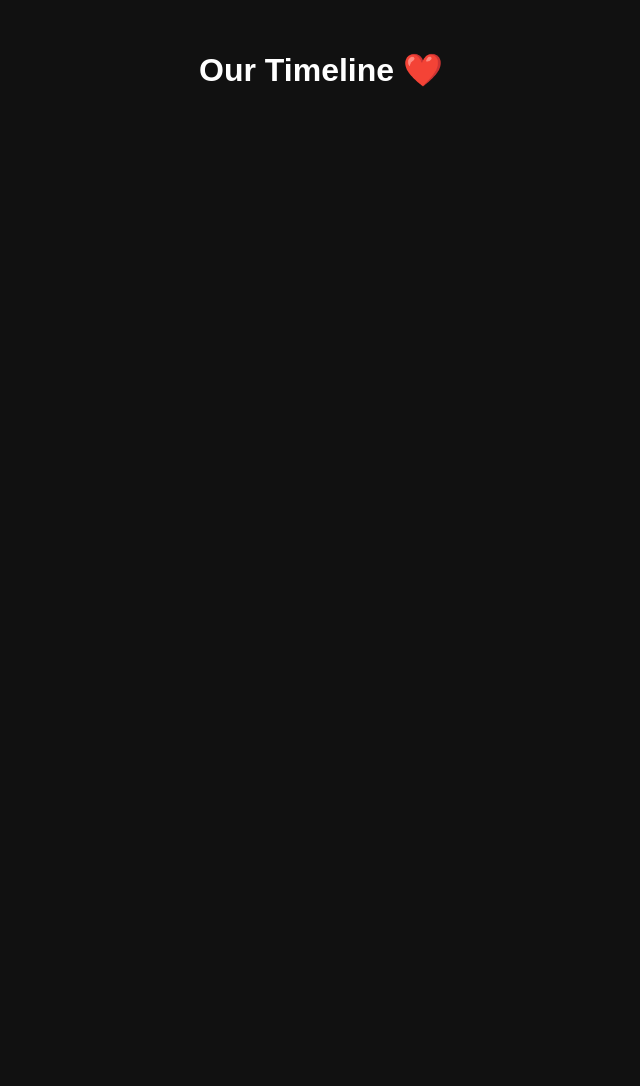
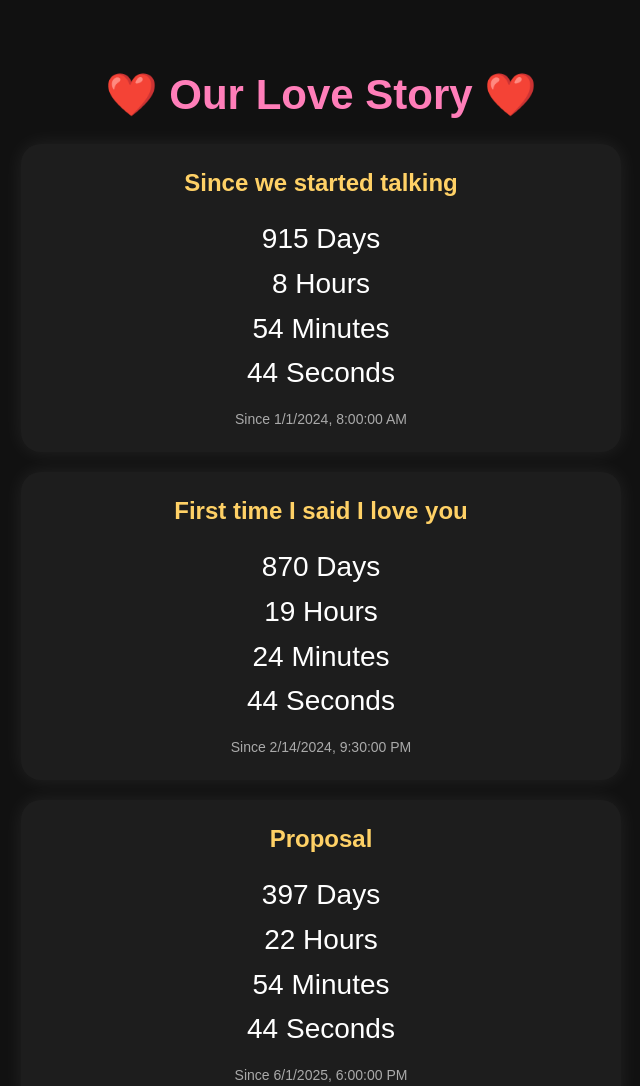
Before and after one commit to stevetcoates-prog/stevetcoates-prog.github.io, a plain HTML site: page index.html in a window 1280 px wide. Shown: the top 1086 px of the page, without its empty margins (319-959 px from the left). Before the commit the page ends 800 px from the top, so only its background shows below. Drawn offline with Linux system fonts and the light colour scheme.

Commit message:
Update index.html

```diff
--- a/index.html
+++ b/index.html
@@ -1,125 +1,150 @@
 <!DOCTYPE html>
-<html>
+<html lang="en">
 <head>
-  <title>Our Timeline</title>
+<meta charset="UTF-8">
 <meta name="viewport" content="width=device-width, initial-scale=1.0">
 
+<title>Our Timeline</title>
+
 <style>
-    body {
-      margin: 0;
-      font-family: Arial, sans-serif;
-      background: #111;
-      color: white;
-      text-align: center;
-      padding: 30px;
+body{
+    margin:0;
+    background:#111;
+    color:white;
+    font-family:Arial, Helvetica, sans-serif;
+    text-align:center;
+    padding:30px;
 }
 
-    h1 {
-      margin-bottom: 30px;
+h1{
+    color:#ff7eb9;
+    margin-top:40px;
+    margin-bottom:25px;
+    font-size:42px;
 }
 
-    .timer {
-      background: #1c1c1c;
-      border-radius: 18px;
-      padding: 25px;
-      margin: 20px auto;
-      max-width: 500px;
-      box-shadow: 0 0 20px rgba(255,255,255,0.08);
+.timer{
+    background:#1d1d1d;
+    max-width:550px;
+    margin:20px auto;
+    padding:25px;
+    border-radius:20px;
+    box-shadow:0 0 20px rgba(255,255,255,.08);
 }
 
-    .timer h2 {
-      margin-top: 0;
-      color: #ff7eb9;
+.timer h2{
+    margin-top:0;
+    color:#ffd166;
 }
 
-    .time {
-      font-size: 26px;
-      line-height: 1.6;
+.time{
+    font-size:28px;
+    line-height:1.6;
 }
 
-    .since {
-      color: #aaa;
-      font-size: 14px;
-      margin-top: 15px;
+.since{
+    color:#aaa;
+    margin-top:15px;
+    font-size:14px;
 }
 </style>
 </head>
 
 <body>
 
-<h1>Our Timeline ❤️</h1>
+<h1>❤️ Our Love Story ❤️</h1>
 
-<div id="timers"></div>
+<div id="loveStory"></div>
+
+<h1>👶 Our Bundles of Joy 👶</h1>
+
+<div id="kids"></div>
 
 <script>
-const events = [
+
+const loveStory = [
 {
-    title: "Since we started talking",
-    date: "2011-06-11T13:00:00"
+    title:"Since we started talking",
+    date:"2024-01-01T08:00:00"
 },
 {
-    title: "First time I said I love you",
-    date: "2011-08-12T22:30:00"
+    title:"First time I said I love you",
+    date:"2024-02-14T21:30:00"
 },
 {
-    title: "Proposal",
-    date: "2012-07-18T18:00:00"
+    title:"Proposal",
+    date:"2025-06-01T18:00:00"
 }
+];
 
-];
-  <h1>Our Bundles of Joy</h1>
-  <div id="timers"></div>
-  const events = [
+const kids = [
 {
-      title: "Brooklynn",
-      date: "2008-06-03-09T11:00:00"
+    title:"Brooklynn",
+    date:"2008-06-03T09:11:00"
 },
 {
-      title: "Logan",
-      date: "2015-08-01T10:29:00"
+    title:"Logan",
+    date:"2015-08-01T10:29:00"
 }
+];
 
-function updateTimers() {
-  const container = document.getElementById("timers");
-  container.innerHTML = "";
+function renderTimers(list, elementId){
 
-  events.forEach(event => {
-    const startDate = new Date(event.date);
-    const now = new Date();
+    const container=document.getElementById(elementId);
+    container.innerHTML="";
 
-    let diff = now - startDate;
+    list.forEach(event=>{
 
-    const days = Math.floor(diff / (1000 * 60 * 60 * 24));
-    diff %= (1000 * 60 * 60 * 24);
+        const startDate=new Date(event.date);
+        const now=new Date();
 
-    const hours = Math.floor(diff / (1000 * 60 * 60));
-    diff %= (1000 * 60 * 60);
+        let diff=now-startDate;
 
-    const minutes = Math.floor(diff / (1000 * 60));
-    diff %= (1000 * 60);
+        const days=Math.floor(diff/(1000*60*60*24));
+        diff%=1000*60*60*24;
 
-    const seconds = Math.floor(diff / 1000);
+        const hours=Math.floor(diff/(1000*60*60));
+        diff%=1000*60*60;
+
+        const minutes=Math.floor(diff/(1000*60));
+        diff%=1000*60;
+
+        const seconds=Math.floor(diff/1000);
 
         container.innerHTML += `
         <div class="timer">
+
             <h2>${event.title}</h2>
+
             <div class="time">
-          ${days} days<br>
-          ${hours} hours<br>
-          ${minutes} minutes<br>
-          ${seconds} seconds
+                ${days.toLocaleString()} Days<br>
+                ${hours} Hours<br>
+                ${minutes} Minutes<br>
+                ${seconds} Seconds
             </div>
+
             <div class="since">
-          Since: ${startDate.toLocaleString()}
+                Since ${startDate.toLocaleString()}
             </div>
+
         </div>
         `;
     });
+
 }
 
-updateTimers();
-setInterval(updateTimers, 1000);
+function update(){
+
+    renderTimers(loveStory,"loveStory");
+    renderTimers(kids,"kids");
+
+}
+
+update();
+setInterval(update,1000);
+
 </script>
 
 </body>
 </html>
+</html>
```
Lines whose indentation alone changed are shown as unchanged.
